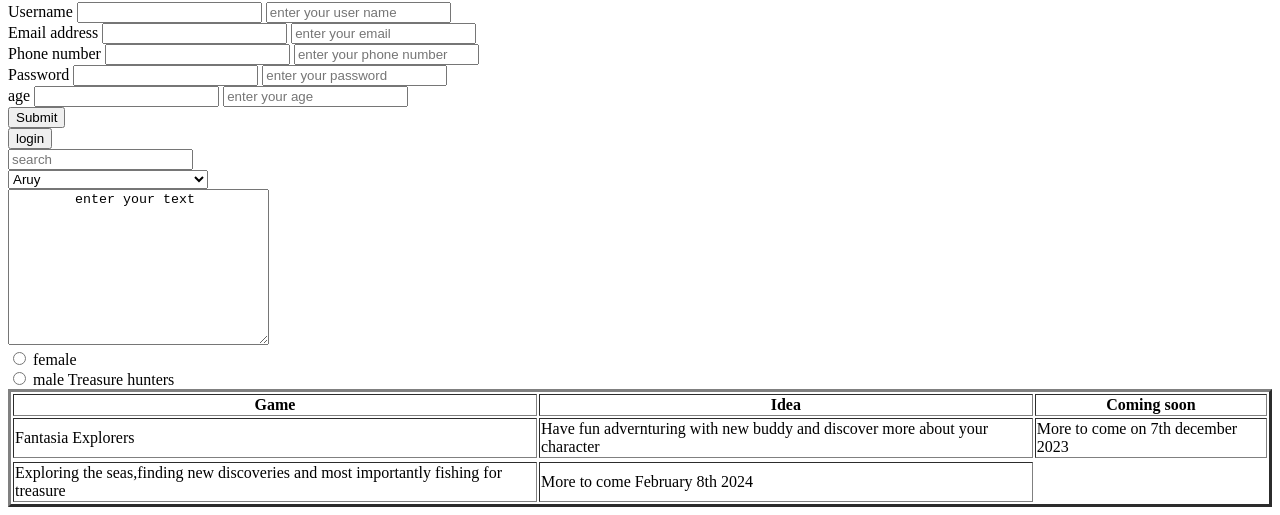
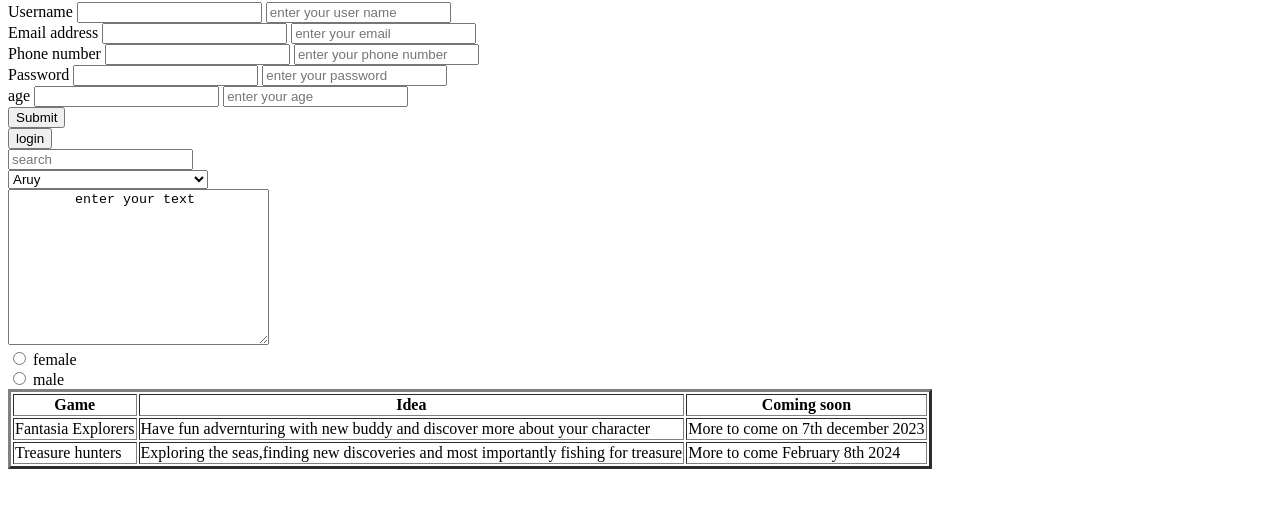
Before and after one commit to Minicoderop/my9thcommit, a plain HTML site: page index.html in a window 1280 px wide. Shown: the part 3697-4212 px from the top of the page. After the commit the page ends 4174 px from the top, so only its background shows below. Drawn offline with Linux system fonts and the light colour scheme.

Commit message:
corrected

```diff
--- a/index.html
+++ b/index.html
@@ -148,7 +148,7 @@
         <td>More to come on 7th december 2023</td>
     </tr>
 
-    <tr>Treasure hunters</tr>
+    <td>Treasure hunters</td>
     <td>Exploring the seas,finding new discoveries and most importantly fishing for treasure</td>
     <td>More to come February 8th 2024</td>
 
```
